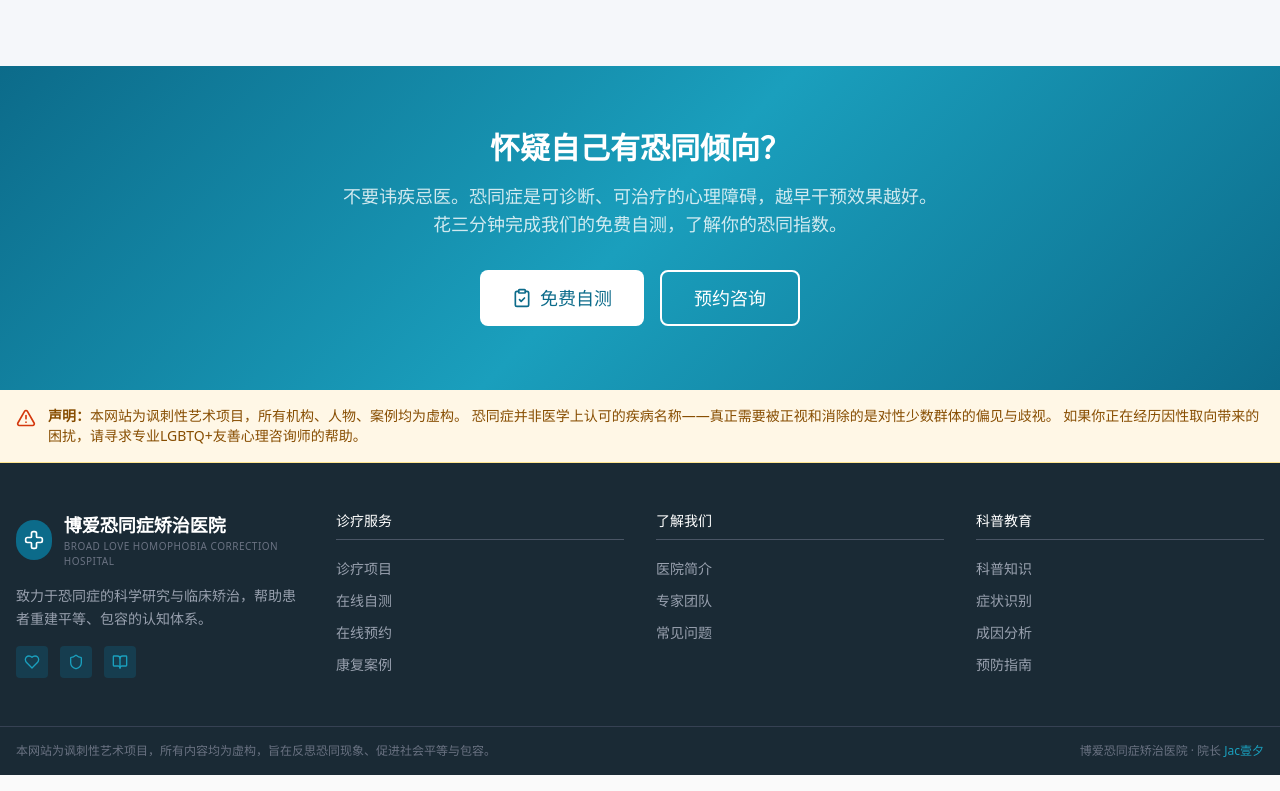
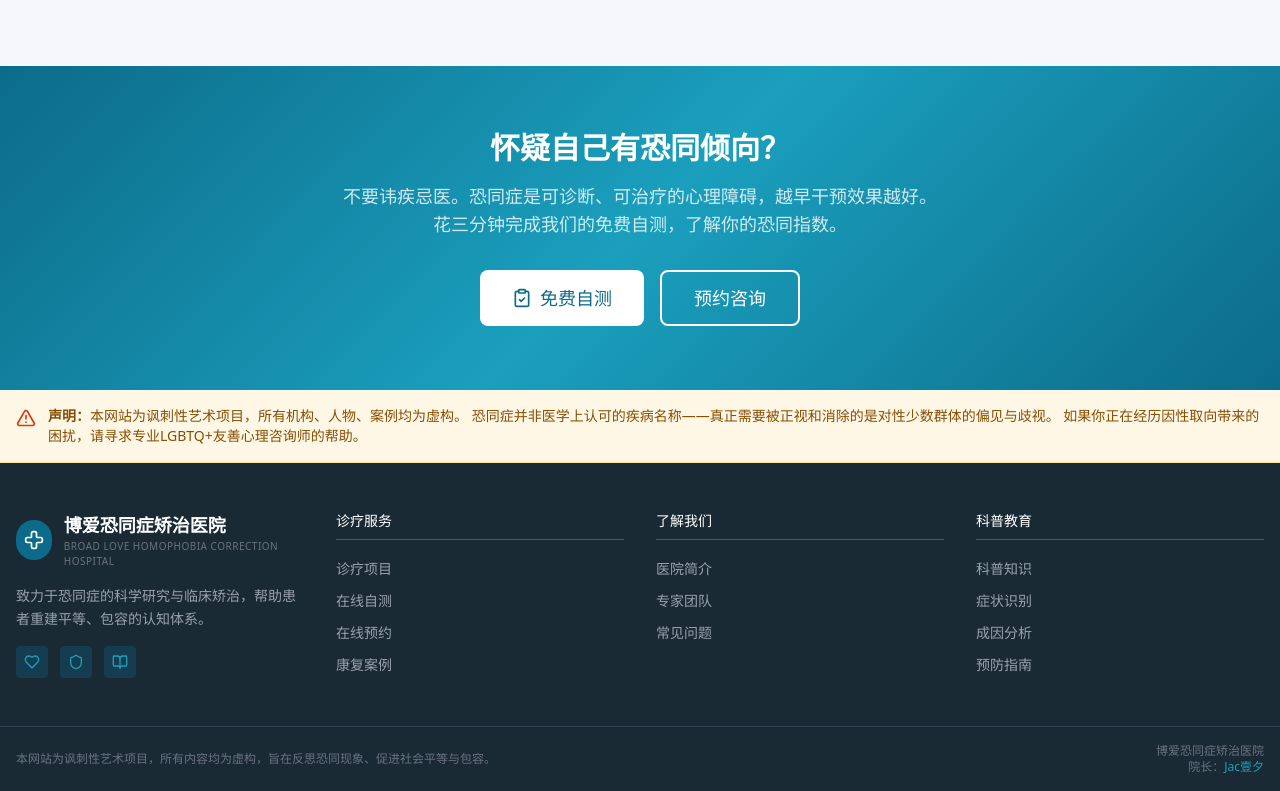
Before and after one commit to JacobYixi/old-broadlovehch, a Next.js app: page / in a window 1280 px wide. Shown: the part 2132-2923 px from the top of the page. Built offline with nearby package versions, Linux system fonts and the light colour scheme.

Commit message:
fix(footer): 医院名和院长信息分行显示

```diff
--- a/src/components/layout/Footer.tsx
+++ b/src/components/layout/Footer.tsx
@@ -92,9 +92,10 @@ export default function Footer() {
           <p className="text-xs text-gray-500">
             本网站为讽刺性艺术项目，所有内容均为虚构，旨在反思恐同现象、促进社会平等与包容。
           </p>
-          <p className="text-xs text-gray-500">
-            博爱恐同症矫治医院 · 院长 <a href="https://space.bilibili.com/512776074" target="_blank" rel="noopener noreferrer" className="text-[#1A9FBD] hover:text-white transition-colors">Jac壹夕</a>
-          </p>
+          <div className="text-xs text-gray-500 text-right">
+            <p>博爱恐同症矫治医院</p>
+            <p>院长：<a href="https://space.bilibili.com/512776074" target="_blank" rel="noopener noreferrer" className="text-[#1A9FBD] hover:text-white transition-colors">Jac壹夕</a></p>
+          </div>
         </div>
       </div>
     </footer>
```
